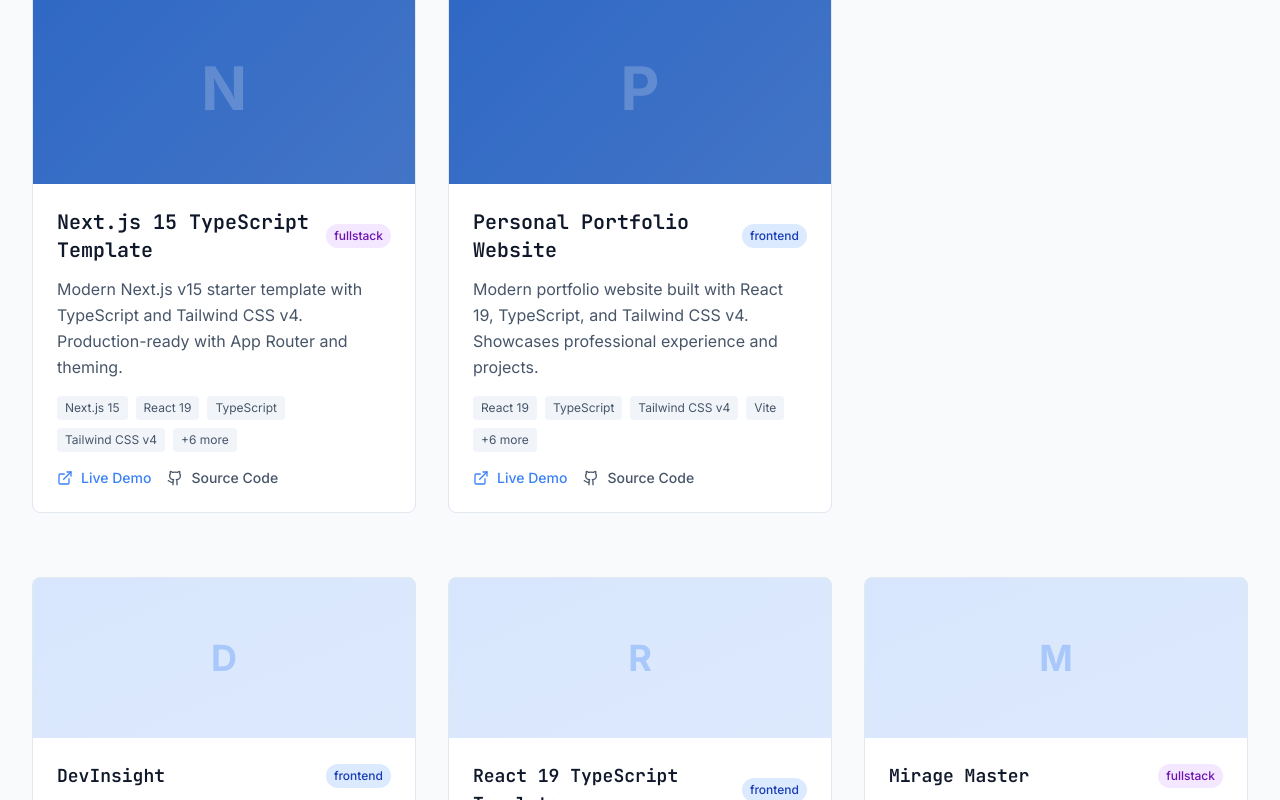
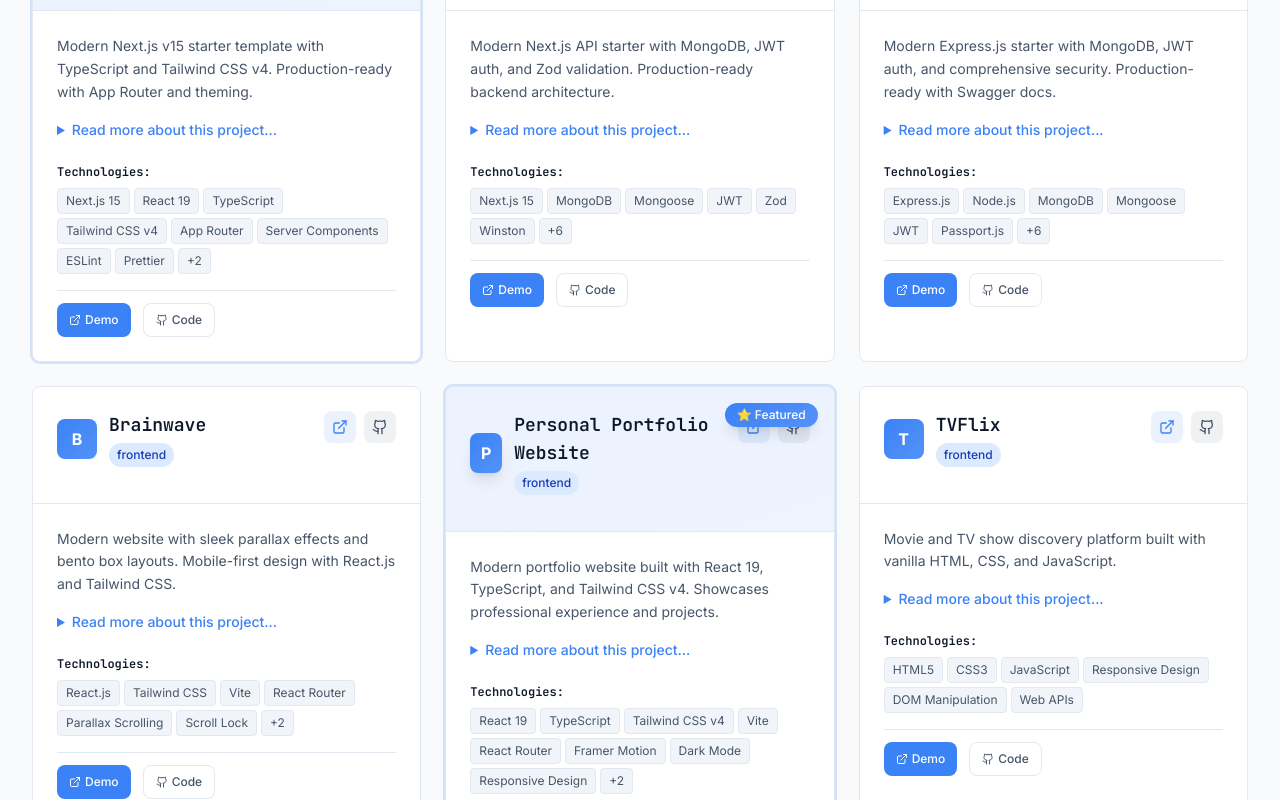
Before and after one commit to YousifAbozid/YousifAbozid.github.io, a React (Vite) app: page / in a window 1280 px wide. Shown: the part 9780-10580 px from the top of the page. Built offline with nearby package versions, Linux system fonts and the light colour scheme.

Commit message:
fix: update Projects component to improve project display and remove unused state

```diff
--- a/src/components/sections/Projects.tsx
+++ b/src/components/sections/Projects.tsx
@@ -1,5 +1,5 @@
 import { useState } from 'react';
-import { Github, ExternalLink, Eye } from 'lucide-react';
+import { Github, ExternalLink } from 'lucide-react';
 import {
   useScrollAnimation,
   useStaggeredAnimation,
@@ -30,7 +30,6 @@ const filters = [
 
 export default function Projects() {
   const [activeFilter, setActiveFilter] = useState<ProjectFilter>('all');
-  const [hoveredProject, setHoveredProject] = useState<string | null>(null);
 
   const titleRef = useScrollAnimation({ delay: 200 });
   const filtersRef = useScrollAnimation({ delay: 400 });
@@ -42,8 +41,6 @@ export default function Projects() {
       ? projects
       : projects.filter(project => project.category === activeFilter);
 
-  const featuredProjects = projects.filter(project => project.featured);
-
   return (
     <section id="projects" className="py-20 bg-l-bg-2 dark:bg-d-bg-2">
       <div className="container mx-auto px-4 sm:px-6 lg:px-8">
@@ -51,7 +48,7 @@ export default function Projects() {
           {/* Section Header */}
           <div ref={titleRef} data-animate="fade" className="text-center mb-16">
             <h2 className="text-3xl md:text-4xl font-heading font-bold text-l-text-1 dark:text-d-text-1 mb-4">
-              Featured Projects
+              My Projects
             </h2>
             <div className="w-20 h-1 bg-gradient-primary mx-auto rounded-full"></div>
             <p className="text-lg text-l-text-2 dark:text-d-text-2 mt-6 max-w-2xl mx-auto">
@@ -93,73 +90,56 @@ export default function Projects() {
             ))}
           </div>
 
-          {/* Featured Projects Grid */}
-          {activeFilter === 'all' && (
-            <div className="mb-16">
-              <h3 className="text-2xl font-heading font-bold text-l-text-1 dark:text-d-text-1 mb-8 text-center">
-                🌟 Featured Work
-              </h3>
-              <div className="grid lg:grid-cols-3 gap-8">
-                {featuredProjects.map(project => (
+          {/* Projects Grid */}
+          <div className="grid md:grid-cols-2 lg:grid-cols-3 gap-6">
+            {filteredProjects.map(project => (
               <div
                 key={project.id}
                 data-project-item
-                    className="group relative bg-l-bg-1 dark:bg-d-bg-1 rounded-lg border border-border-l dark:border-border-d overflow-hidden hover:shadow-xl transition-all duration-300 hover:shadow-primary/10"
-                    onMouseEnter={() => setHoveredProject(project.id)}
-                    onMouseLeave={() => setHoveredProject(null)}
+                className={cn(
+                  'group relative bg-l-bg-1 dark:bg-d-bg-1 rounded-lg border overflow-hidden hover:shadow-xl transition-all duration-300 hover:shadow-primary/10',
+                  project.featured
+                    ? 'border-primary/50 ring-2 ring-primary/20 hover:ring-primary/30'
+                    : 'border-border-l dark:border-border-d'
+                )}
               >
-                    {/* Project Image */}
-                    <div className="relative h-48 bg-gradient-primary overflow-hidden">
-                      <div className="absolute inset-0 bg-black/20"></div>
-                      <div className="absolute inset-0 flex items-center justify-center">
-                        <div className="text-white text-6xl font-bold opacity-20">
+                {/* Featured Badge */}
+                {project.featured && (
+                  <div className="absolute top-4 right-4 z-10">
+                    <div className="bg-gradient-primary text-white px-3 py-1 rounded-full text-xs font-medium shadow-lg">
+                      ⭐ Featured
+                    </div>
+                  </div>
+                )}
+
+                {/* Project Header */}
+                <div
+                  className={cn(
+                    'relative p-6 border-b border-border-l dark:border-border-d',
+                    project.featured
+                      ? 'bg-gradient-to-br from-primary/10 to-primary-light/10'
+                      : ''
+                  )}
+                >
+                  <div className="flex items-start justify-between mb-3">
+                    <div className="flex items-center space-x-3">
+                      <div
+                        className={cn(
+                          'w-10 h-10 rounded-lg flex items-center justify-center text-white font-bold',
+                          project.featured
+                            ? 'bg-gradient-primary shadow-lg'
+                            : 'bg-gradient-primary'
+                        )}
+                      >
                         {project.title.charAt(0)}
                       </div>
-                      </div>
-
-                      {/* Overlay */}
-                      <div
-                        className={cn(
-                          'absolute inset-0 bg-black/60 flex items-center justify-center space-x-4 transition-opacity',
-                          hoveredProject === project.id
-                            ? 'opacity-100'
-                            : 'opacity-0'
-                        )}
-                      >
-                        {project.demoUrl && (
-                          <a
-                            href={project.demoUrl}
-                            target="_blank"
-                            rel="noopener noreferrer"
-                            className="p-3 bg-white/20 rounded-full text-white hover:bg-white/30 transition-colors"
-                            aria-label="View demo"
-                          >
-                            <Eye className="w-5 h-5" />
-                          </a>
-                        )}
-                        {project.githubUrl && (
-                          <a
-                            href={project.githubUrl}
-                            target="_blank"
-                            rel="noopener noreferrer"
-                            className="p-3 bg-white/20 rounded-full text-white hover:bg-white/30 transition-colors"
-                            aria-label="View source code"
-                          >
-                            <Github className="w-5 h-5" />
-                          </a>
-                        )}
-                      </div>
-                    </div>
-
-                    {/* Project Info */}
-                    <div className="p-6">
-                      <div className="flex items-center justify-between mb-3">
-                        <h3 className="text-xl font-heading font-bold text-l-text-1 dark:text-d-text-1">
+                      <div>
+                        <h3 className="text-lg font-heading font-bold text-l-text-1 dark:text-d-text-1">
                           {project.title}
                         </h3>
                         <span
                           className={cn(
-                            'px-2 py-1 rounded-full text-xs font-medium',
+                            'inline-block px-2 py-1 rounded-full text-xs font-medium mt-1',
                             project.category === 'frontend' &&
                               'bg-blue-100 text-blue-800 dark:bg-blue-900/30 dark:text-blue-300',
                             project.category === 'backend' &&
@@ -171,41 +151,19 @@ export default function Projects() {
                           {project.category}
                         </span>
                       </div>
-
-                      <p className="text-l-text-2 dark:text-d-text-2 mb-4 leading-relaxed">
-                        {project.description}
-                      </p>
-
-                      {/* Technologies */}
-                      <div className="flex flex-wrap gap-2 mb-4">
-                        {project.technologies.slice(0, 4).map(tech => (
-                          <span
-                            key={tech}
-                            className="px-2 py-1 bg-l-bg-3 dark:bg-d-bg-3 text-l-text-2 dark:text-d-text-2 rounded text-xs"
-                          >
-                            {tech}
-                          </span>
-                        ))}
-                        {project.technologies.length > 4 && (
-                          <span className="px-2 py-1 bg-l-bg-3 dark:bg-d-bg-3 text-l-text-2 dark:text-d-text-2 rounded text-xs">
-                            +{project.technologies.length - 4} more
-                          </span>
-                        )}
                     </div>
 
                     {/* Action Links */}
-                      <div className="flex space-x-4">
+                    <div className="flex space-x-2">
                       {project.demoUrl && (
                         <a
                           href={project.demoUrl}
                           target="_blank"
                           rel="noopener noreferrer"
-                            className="flex items-center space-x-2 text-primary hover:text-primary-dark transition-colors"
+                          className="p-2 bg-primary/10 rounded-lg text-primary hover:bg-primary/20 transition-colors"
+                          aria-label="View demo"
                         >
                           <ExternalLink className="w-4 h-4" />
-                            <span className="text-sm font-medium">
-                              Live Demo
-                            </span>
                         </a>
                       )}
                       {project.githubUrl && (
@@ -213,92 +171,72 @@ export default function Projects() {
                           href={project.githubUrl}
                           target="_blank"
                           rel="noopener noreferrer"
-                            className="flex items-center space-x-2 text-l-text-2 dark:text-d-text-2 hover:text-primary transition-colors"
+                          className="p-2 bg-l-text-3/10 dark:bg-d-text-3/10 rounded-lg text-l-text-2 dark:text-d-text-2 hover:bg-primary/10 hover:text-primary transition-colors"
+                          aria-label="View source code"
                         >
                           <Github className="w-4 h-4" />
-                            <span className="text-sm font-medium">
-                              Source Code
-                            </span>
                         </a>
                       )}
                     </div>
                   </div>
                 </div>
-                ))}
-              </div>
-            </div>
-          )}
 
-          {/* All Projects Grid */}
-          <div className="grid md:grid-cols-2 lg:grid-cols-3 gap-8">
-            {filteredProjects.map(project => (
-              <div
-                key={project.id}
-                data-project-item
-                className="group bg-l-bg-1 dark:bg-d-bg-1 rounded-lg border border-border-l dark:border-border-d overflow-hidden hover:shadow-xl transition-all duration-300 hover:shadow-primary/10"
-              >
-                {/* Project Image */}
-                <div className="relative h-40 bg-gradient-to-br from-primary/20 to-primary-light/20 overflow-hidden">
-                  <div className="absolute inset-0 flex items-center justify-center">
-                    <div className="text-primary text-4xl font-bold opacity-30">
-                      {project.title.charAt(0)}
-                    </div>
-                  </div>
-                </div>
-
-                {/* Project Info */}
+                {/* Project Content */}
                 <div className="p-6">
-                  <div className="flex items-center justify-between mb-3">
-                    <h3 className="text-lg font-heading font-bold text-l-text-1 dark:text-d-text-1">
-                      {project.title}
-                    </h3>
-                    <span
-                      className={cn(
-                        'px-2 py-1 rounded-full text-xs font-medium',
-                        project.category === 'frontend' &&
-                          'bg-blue-100 text-blue-800 dark:bg-blue-900/30 dark:text-blue-300',
-                        project.category === 'backend' &&
-                          'bg-green-100 text-green-800 dark:bg-green-900/30 dark:text-green-300',
-                        project.category === 'fullstack' &&
-                          'bg-purple-100 text-purple-800 dark:bg-purple-900/30 dark:text-purple-300'
-                      )}
-                    >
-                      {project.category}
-                    </span>
-                  </div>
-
                   <p className="text-l-text-2 dark:text-d-text-2 mb-4 text-sm leading-relaxed">
                     {project.description}
                   </p>
 
+                  {/* Long Description for All Projects */}
+                  {project.longDescription && (
+                    <details className="mb-4 group">
+                      <summary className="cursor-pointer text-primary hover:text-primary-dark text-sm font-medium mb-2 select-none">
+                        Read more about this project...
+                      </summary>
+                      <p className="text-l-text-3 dark:text-d-text-3 text-sm leading-relaxed pl-4 border-l-2 border-primary/20">
+                        {project.longDescription}
+                      </p>
+                    </details>
+                  )}
+
                   {/* Technologies */}
-                  <div className="flex flex-wrap gap-1 mb-4">
-                    {project.technologies.slice(0, 3).map(tech => (
+                  <div className="mb-4">
+                    <h4 className="text-xs font-medium text-l-text-1 dark:text-d-text-1 mb-2">
+                      Technologies:
+                    </h4>
+                    <div className="flex flex-wrap gap-1">
+                      {project.technologies
+                        .slice(0, project.featured ? 8 : 6)
+                        .map(tech => (
                           <span
                             key={tech}
-                        className="px-2 py-1 bg-l-bg-3 dark:bg-d-bg-3 text-l-text-2 dark:text-d-text-2 rounded text-xs"
+                            className="px-2 py-1 bg-l-bg-3 dark:bg-d-bg-3 text-l-text-2 dark:text-d-text-2 rounded text-xs border border-border-l dark:border-border-d"
                           >
                             {tech}
                           </span>
                         ))}
-                    {project.technologies.length > 3 && (
-                      <span className="px-2 py-1 bg-l-bg-3 dark:bg-d-bg-3 text-l-text-2 dark:text-d-text-2 rounded text-xs">
-                        +{project.technologies.length - 3}
+                      {project.technologies.length >
+                        (project.featured ? 8 : 6) && (
+                        <span className="px-2 py-1 bg-l-bg-3 dark:bg-d-bg-3 text-l-text-2 dark:text-d-text-2 rounded text-xs border border-border-l dark:border-border-d">
+                          +
+                          {project.technologies.length -
+                            (project.featured ? 8 : 6)}
                         </span>
                       )}
                     </div>
+                  </div>
 
                   {/* Action Links */}
-                  <div className="flex space-x-4">
+                  <div className="flex space-x-3 pt-3 border-t border-border-l dark:border-border-d">
                     {project.demoUrl && (
                       <a
                         href={project.demoUrl}
                         target="_blank"
                         rel="noopener noreferrer"
-                        className="flex items-center space-x-1 text-primary hover:text-primary-dark transition-colors"
+                        className="flex items-center space-x-1 px-3 py-2 bg-primary text-white rounded-lg hover:bg-primary-dark transition-colors text-xs font-medium"
                       >
-                        <ExternalLink className="w-4 h-4" />
-                        <span className="text-sm font-medium">Demo</span>
+                        <ExternalLink className="w-3 h-3" />
+                        <span>Demo</span>
                       </a>
                     )}
                     {project.githubUrl && (
@@ -306,10 +244,10 @@ export default function Projects() {
                         href={project.githubUrl}
                         target="_blank"
                         rel="noopener noreferrer"
-                        className="flex items-center space-x-1 text-l-text-2 dark:text-d-text-2 hover:text-primary transition-colors"
+                        className="flex items-center space-x-1 px-3 py-2 border border-border-l dark:border-border-d text-l-text-2 dark:text-d-text-2 rounded-lg hover:border-primary hover:text-primary transition-colors text-xs font-medium"
                       >
-                        <Github className="w-4 h-4" />
-                        <span className="text-sm font-medium">Code</span>
+                        <Github className="w-3 h-3" />
+                        <span>Code</span>
                       </a>
                     )}
                   </div>
```
Also changed, not shown: src/data/portfolio.ts (+2 -12 lines). Lines whose indentation alone changed are shown as unchanged.
